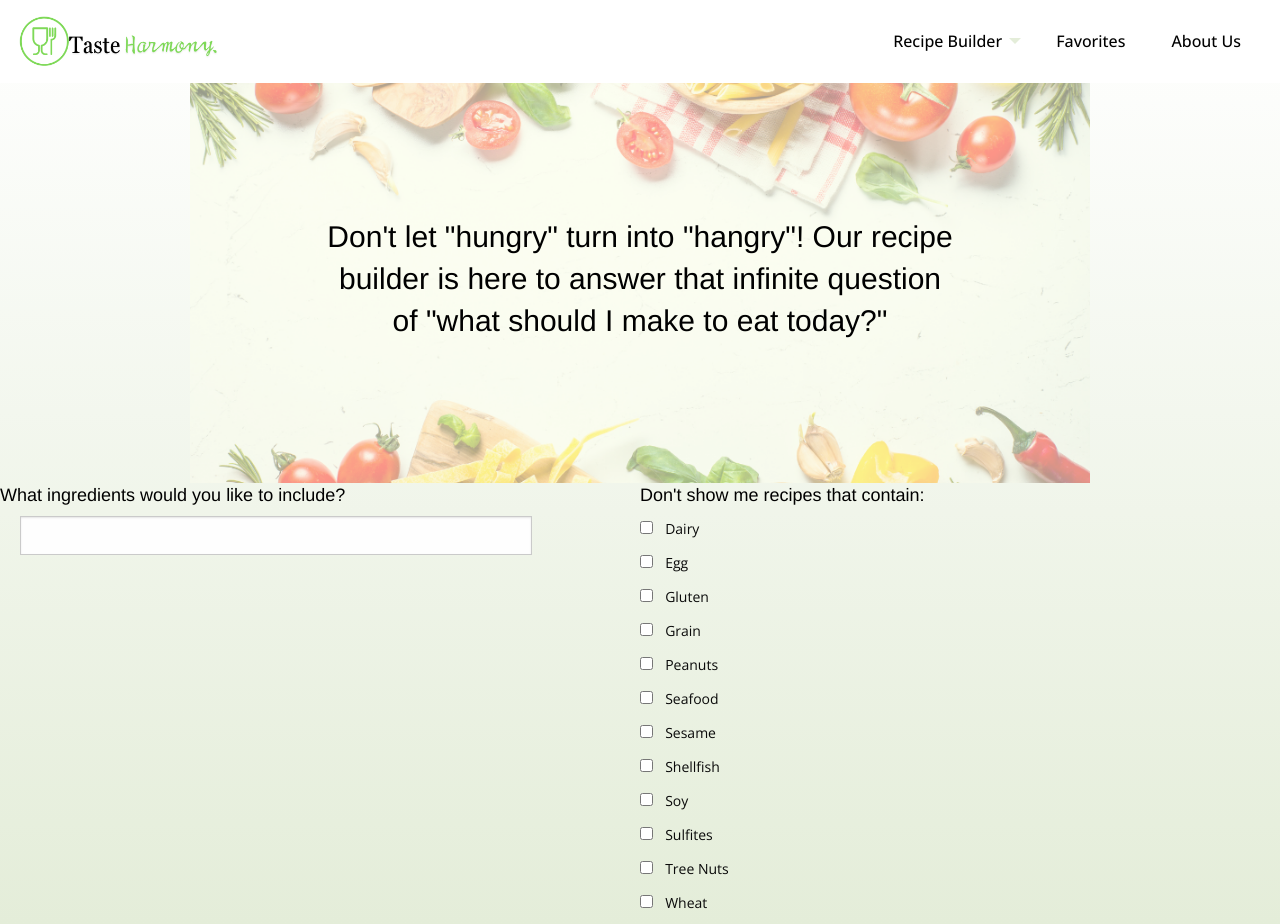
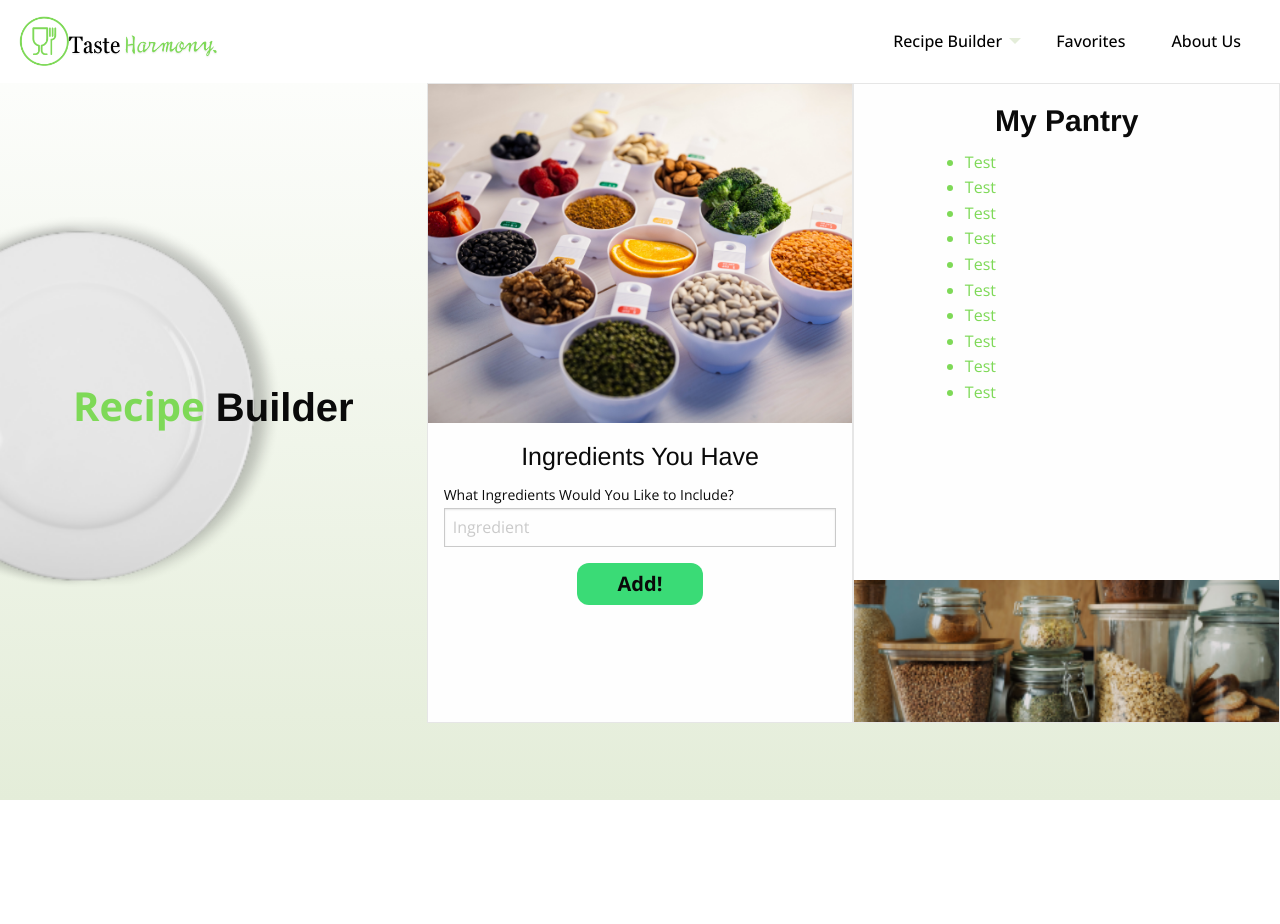
Before and after one commit to Noah-Manno/taste-harmony, a plain HTML site: page recipe.html in a window 1280 px wide. After the commit the page ends 800 px from the top, so only its background shows below. Drawn offline with nearby package versions, Linux system fonts and the light colour scheme.

Commit message:
restyled the recipe page

```diff
--- a/assets/css/recipe.css
+++ b/assets/css/recipe.css
@@ -60,34 +60,70 @@ a:focus {
 
 main {
     display: flex;
-    justify-content: center;
+    align-items: center;
+    min-height: 80vh;
 }
 
-.hook {
-    text-align: center;
+.container {
     display: flex;
     align-items: center;
-    justify-content: center;
-    min-height: 50vh;
-    background-image: url(../images/RecipepageBackground.png);
-    background-position: center;
-    background-size: cover;
-    background-repeat: no-repeat;
-    max-width: 900px;
+    text-align: center;
+    min-height: 400px;
+}
+.plate {
+    width: 450px;
+    position: absolute;
+    z-index: -1;
 }
 
-.hook-text {
-    color: black;
-    font-size: 30px;
-    width: 70%;
+.title-container {
+    width: 100%;
 }
 
-.form-title {
-    color: black;
-    font-size: 18px;
+.page-title {
+    font-size: 40px;
+    font-weight: 700;
 }
 
-.include-ingredients {
-    width: 80%;
-    margin-left: 20px;
+.highlight {
+    color: var(--highlightgreen);
 }
+
+.card-title {
+    font-size: 25px;
+    text-align: center;
+    font-weight: 200;
+}
+
+.submit {
+    width: 100%;
+    text-align: center;
+}
+
+.success {
+    font-weight: 700;
+    font-size: 20px;
+    padding: 10px 40px;
+    border-radius: 12px;
+}
+
+.pantry {
+    text-align: center;
+}
+
+.list-title {
+    font-size: 30px;
+    font-weight: 700;
+}
+
+.include-ingredients li{
+    text-align: left;
+    margin-left: 20%;
+    font-weight: 300;
+    color: var(--highlightgreen);
+}
+
+.card {
+    height: 80vh;
+    overflow: scroll;
+}
--- a/recipe.html
+++ b/recipe.html
@@ -34,8 +34,66 @@
             </div>
         </div>
 
+
+<main class="grid-x">
+  <!-- PAGE TITLE -->
+  <div class="cell small-12 large-4">
+    <div class="container">
+      <div class="title-container">
+        <h1 class="page-title"><span class="highlight">Recipe</span> Builder</h1>
+      </div>
+      <img class="plate" src="./assets/images/plate.png" alt="plate">
+   </div>
+  </div>
+
+<!-- INGREDIENT CARD -->
+  <div class="cell small-6 large-4 radius bordered shadow card">
+    <img src="./assets/images/Ingredients.png">
+    <div class="card-section">
+      <h1 class="card-title">Ingredients You Have</h1>
+      <div>
+        <label>What Ingredients Would You Like to Include?
+          <input type="text" placeholder="Ingredient">
+        </label>
+      </div>
+  <div class="submit">
+      <button type="button" class="button radius bordered shadow success">Add!</button>
+  </div>
+    </div>
+  </div>
+
+
+<!-- PANTRY -->
+<div class="pantry cell small-6 large-4 card">
+  <div class="card-section">
+      <h1 class="list-title">My Pantry</h1>
+      <ul class="include-ingredients" id="includeIngredients">
+        <li>Test</li>
+        <li>Test</li>
+        <li>Test</li>
+        <li>Test</li>
+        <li>Test</li>
+        <li>Test</li>
+        <li>Test</li>
+        <li>Test</li>
+        <li>Test</li>
+        <li>Test</li>
+      </ul>
+  </div>
+  <img src="./assets/images/pantry.png">
+</div>
+
+
+
+
+</main>
+
+
+
+
+
 <!-- MAIN FORM -->
-<main class="grid-x">
+<!-- <main class="grid-x">
     <div class="cell small-12 hook">
         <h1 class="cell small-3 hook-text">Don't let "hungry" turn into "hangry"!  Our recipe builder is here to answer that infinite question of "what should I make to eat today?"</h1>
     </div>
@@ -72,7 +130,7 @@
                 <label for="checkbox12">Wheat</label><br>
         </div>
     </div>
-</main>
+</main> -->
 
     <script src="https://cdn.jsdelivr.net/npm/foundation-sites@6.8.1/dist/js/foundation.min.js" crossorigin="anonymous"></script>
     <script>
```
Also changed, not shown: assets/images/Ingredients.png (added), assets/images/pantry.png (added), assets/images/plate.png (added), 1 other file.
